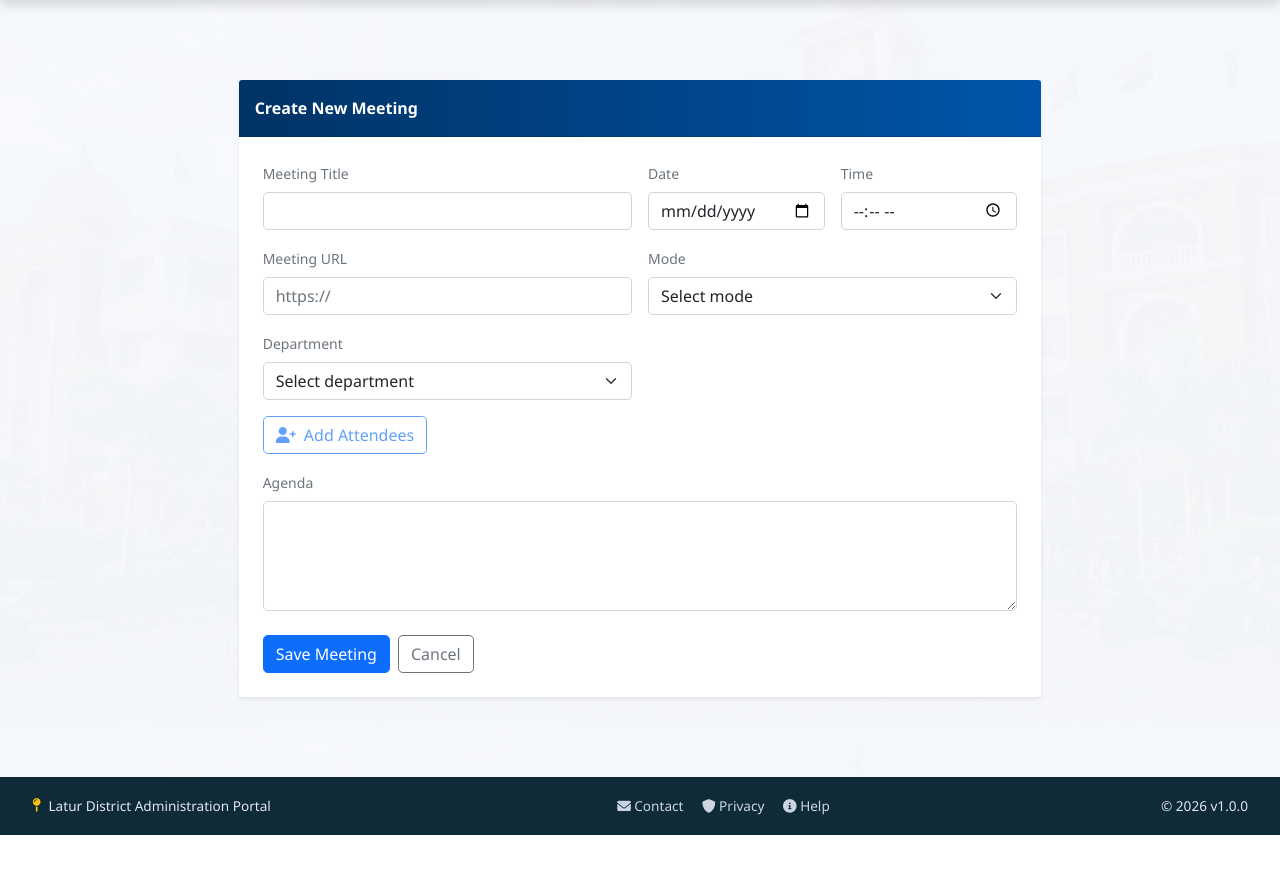
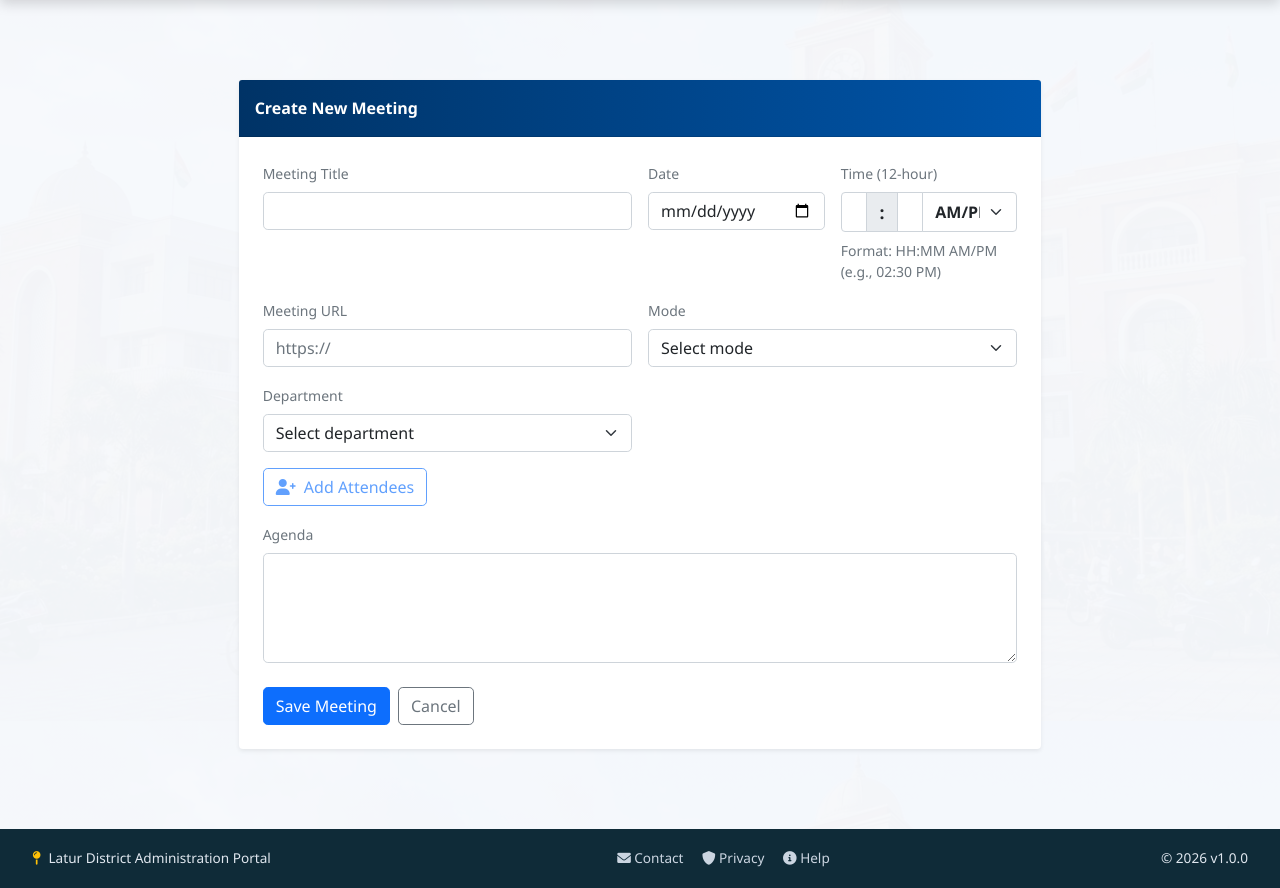
Before and after one commit to SETTribe-IT-Solutions/Meeting-And-Task-Planner-Zeal-FIP, a PHP site: page /modules/meetings/create.php in a window 1280 px wide. Shown: the part 79-967 px from the top of the page. Before the commit the page ends 914 px from the top, so only its background shows below. Run offline with PHP 8.4, Linux system fonts and the light colour scheme; the visitor is signed in with stand-in values (Sample User, id 1); data comes from the database, SQL or seed files in the repository.

Commit message:
feat/all done

```diff
--- a/config/db.php
+++ b/config/db.php
@@ -266,4 +266,25 @@ function isOrganizer() {
 function isAdmin() {
     return isset($_SESSION['role']) && $_SESSION['role'] === 'Collector';
 }
+
+// Helper function to format time in 12-hour format with AM/PM
+function formatTime12Hour($time) {
+    if (empty($time)) {
+        return '';
+    }
+    // If it's a string time (HH:MM:SS format)
+    $timeArray = explode(':', $time);
+    if (count($timeArray) >= 2) {
+        $hour = (int)$timeArray[0];
+        $minute = $timeArray[1];
+        $ampm = ($hour >= 12) ? 'PM' : 'AM';
+        if ($hour > 12) {
+            $hour = $hour - 12;
+        } elseif ($hour === 0) {
+            $hour = 12;
+        }
+        return str_pad($hour, 2, '0', STR_PAD_LEFT) . ':' . $minute . ' ' . $ampm;
+    }
+    return $time;
+}
 ?>
--- a/controllers/AuthController.php
+++ b/controllers/AuthController.php
@@ -25,7 +25,7 @@ class AuthController {
         }
 
         // ── 2. Collect & Sanitize ──
-        $email    = strtolower(trim($_POST['email'] ?? ''));
+        $email    = trim($_POST['email'] ?? '');
         $password = $_POST['password'] ?? '';
 
         // Preserve old values for repopulation
--- a/controllers/RegisterController.php
+++ b/controllers/RegisterController.php
@@ -40,7 +40,7 @@ class RegisterController {
 
         // ── 2. Collect & Sanitize Inputs ──
         $name        = trim($_POST['name'] ?? '');
-        $email       = strtolower(trim($_POST['email'] ?? ''));
+        $email       = trim($_POST['email'] ?? '');
         $phone       = trim($_POST['phone'] ?? '');
         $gender      = trim($_POST['gender'] ?? '');
         $role        = trim($_POST['role'] ?? '');
--- a/controllers/UserController.php
+++ b/controllers/UserController.php
@@ -18,7 +18,7 @@ if ($_SERVER['REQUEST_METHOD'] !== 'POST') {
 
 $name = trim($_POST['name'] ?? '');
 $department = trim($_POST['department'] ?? '');
-$email = strtolower(trim($_POST['email'] ?? ''));
+$email = trim($_POST['email'] ?? '');
 $password = $_POST['password'] ?? '';
 $errors = [];
 
--- a/database/schema.sql
+++ b/database/schema.sql
@@ -3,7 +3,7 @@ USE meeting_planner;
 
 CREATE TABLE IF NOT EXISTS departments (
   id INT AUTO_INCREMENT PRIMARY KEY,
-  name VARCHAR(100) NOT NULL UNIQUE,
+  name VARCHAR(100) NOT NULL UNIQUE COLLATE utf8mb4_bin,
   description TEXT NULL,
   is_active ENUM('Yes','No') NOT NULL DEFAULT 'Yes',
   created_at TIMESTAMP DEFAULT CURRENT_TIMESTAMP
@@ -12,10 +12,10 @@ CREATE TABLE IF NOT EXISTS departments (
 CREATE TABLE IF NOT EXISTS users (
   id INT AUTO_INCREMENT PRIMARY KEY,
   name VARCHAR(100) NOT NULL,
-  email VARCHAR(150) NOT NULL UNIQUE,
+  email VARCHAR(150) NOT NULL UNIQUE COLLATE utf8mb4_bin,
   password VARCHAR(255) NOT NULL,
   role VARCHAR(50) NOT NULL,
-  department VARCHAR(100) NOT NULL,
+  department VARCHAR(100) NOT NULL COLLATE utf8mb4_bin,
   isDeleted ENUM('Yes','No') NOT NULL DEFAULT 'No'
 );
 
--- a/index.php
+++ b/index.php
@@ -365,7 +365,7 @@ include __DIR__ . '/includes/header.php';
                                 </a>
                             </td>
                             <td><?php echo date('d M Y', strtotime($meeting['meeting_date'])); ?></td>
-                            <td><?php echo date('g:i A', strtotime($meeting['meeting_time'])); ?></td>
+                            <td><?php echo formatTime12Hour($meeting['meeting_time']); ?></td>
                             <td><?php echo htmlspecialchars($meeting['location']); ?></td>
                             <td><?php echo htmlspecialchars($meeting['organizer_name']); ?></td>
                             <td>
--- a/modules/meetings/create.php
+++ b/modules/meetings/create.php
@@ -40,8 +40,19 @@ include_once '../../includes/header.php';
                             <input type="date" name="meeting_date" class="form-control rounded-3" min="<?php echo htmlspecialchars($today); ?>" required>
                         </div>
                         <div class="col-md-3">
-                            <label class="form-label small fw-semibold text-secondary">Time</label>
-                            <input type="time" name="meeting_time" class="form-control rounded-3" required>
+                            <label class="form-label small fw-semibold text-secondary">Time (12-hour)</label>
+                            <div class="input-group">
+                                <input type="number" id="meeting_time_hour" class="form-control text-center fw-bold" min="1" max="12" placeholder="12" required style="font-size: 1.1rem; letter-spacing: 2px;">
+                                <span class="input-group-text fw-bold" style="font-size: 1.1rem;">:</span>
+                                <input type="number" id="meeting_time_minute" class="form-control text-center fw-bold" min="0" max="59" placeholder="00" required style="font-size: 1.1rem; letter-spacing: 2px;">
+                                <select id="meeting_time_ampm" class="form-select fw-bold" required style="font-size: 1rem; min-width: 95px;">
+                                    <option value="">AM/PM</option>
+                                    <option value="AM">AM</option>
+                                    <option value="PM">PM</option>
+                                </select>
+                            </div>
+                            <small class="text-muted d-block mt-2">Format: HH:MM AM/PM (e.g., 02:30 PM)</small>
+                            <input type="hidden" name="meeting_time" id="meeting_time_hidden">
                         </div>
                         <div class="col-md-6" id="location-field" style="display: none;">
                             <label class="form-label small fw-semibold text-secondary">Location</label>
@@ -107,6 +118,76 @@ document.addEventListener('DOMContentLoaded', function() {
     const addAttendeesBtn = document.getElementById('add-attendees-btn');
     const employeesSection = document.getElementById('employees-section');
     const employeesList = document.getElementById('employees-list');
+
+    // 12-hour time picker elements
+    const hourInput = document.getElementById('meeting_time_hour');
+    const minuteInput = document.getElementById('meeting_time_minute');
+    const ampmSelect = document.getElementById('meeting_time_ampm');
+    const timeHiddenInput = document.getElementById('meeting_time_hidden');
+    const form = document.querySelector('form');
+
+    // Convert 12-hour format to 24-hour format and update hidden input
+    function updateTimeHiddenInput() {
+        const hour = parseInt(hourInput.value) || 0;
+        const minute = parseInt(minuteInput.value) || 0;
+        const ampm = ampmSelect.value;
+
+        if (hour < 1 || hour > 12 || !ampm) {
+            timeHiddenInput.value = '';
+            return;
+        }
+
+        let hour24 = hour;
+        if (ampm === 'AM' && hour === 12) {
+            hour24 = 0; // 12 AM = 00:00
+        } else if (ampm === 'PM' && hour !== 12) {
+            hour24 = hour + 12; // 1-11 PM = 13-23
+        }
+
+        // Format as HH:MM:SS for database storage
+        const formattedTime = String(hour24).padStart(2, '0') + ':' + String(minute).padStart(2, '0') + ':00';
+        timeHiddenInput.value = formattedTime;
+    }
+
+    // Add event listeners for time inputs
+    hourInput.addEventListener('change', updateTimeHiddenInput);
+    hourInput.addEventListener('input', function() {
+        if (this.value > 12) this.value = 12;
+        if (this.value < 1 && this.value !== '') this.value = 1;
+    });
+
+    minuteInput.addEventListener('change', updateTimeHiddenInput);
+    minuteInput.addEventListener('input', function() {
+        if (this.value > 59) this.value = 59;
+        if (this.value < 0 && this.value !== '') this.value = 0;
+    });
+
+    ampmSelect.addEventListener('change', updateTimeHiddenInput);
+
+    // Validate form before submission
+    form.addEventListener('submit', function(e) {
+        const hour = hourInput.value;
+        const minute = minuteInput.value;
+        const ampm = ampmSelect.value;
+
+        if (!hour || !minute || !ampm) {
+            e.preventDefault();
+            alert('Please select a valid time (HH:MM AM/PM)');
+            return false;
+        }
+
+        if (parseInt(hour) < 1 || parseInt(hour) > 12) {
+            e.preventDefault();
+            alert('Hour must be between 1 and 12');
+            return false;
+        }
+
+        if (parseInt(minute) < 0 || parseInt(minute) > 59) {
+            e.preventDefault();
+            alert('Minute must be between 0 and 59');
+            return false;
+        }
+    });
 
     departmentSelect.addEventListener('change', function() {
         addAttendeesBtn.disabled = !this.value;
--- a/modules/meetings/index.php
+++ b/modules/meetings/index.php
@@ -60,7 +60,7 @@ if ($result) {
                                 </td>
                                 <td>
                                     <?php echo htmlspecialchars($meeting['meeting_date']); ?><br>
-                                    <small class="text-muted"><?php echo htmlspecialchars($meeting['meeting_time']); ?></small>
+                                    <small class="text-muted"><?php echo formatTime12Hour($meeting['meeting_time']); ?></small>
                                 </td>
                                 <td><?php echo htmlspecialchars($meeting['department']); ?></td>
                                 <td><?php echo htmlspecialchars($meeting['mode']); ?></td>
--- a/modules/meetings/view.php
+++ b/modules/meetings/view.php
@@ -120,7 +120,7 @@ if (isOrganizer()) {
                 </div>
                 <div class="col-6 col-sm-4">
                     <small class="text-muted d-block uppercase fw-bold" style="font-size: 0.75rem;">TIME</small>
-                    <span class="fw-semibold text-dark"><?php echo date('g:i A', strtotime($meeting['meeting_time'])); ?></span>
+                    <span class="fw-semibold text-dark"><?php echo formatTime12Hour($meeting['meeting_time']); ?></span>
                 </div>
                 <div class="col-6 col-sm-4">
                     <small class="text-muted d-block uppercase fw-bold" style="font-size: 0.75rem;">MODE</small>
```
